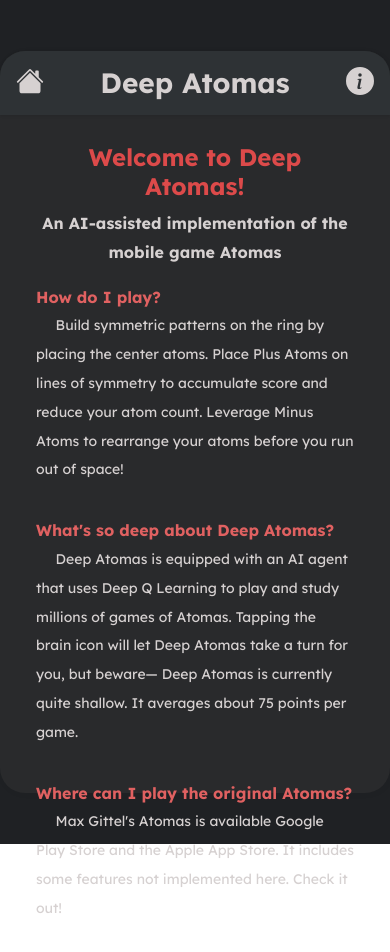
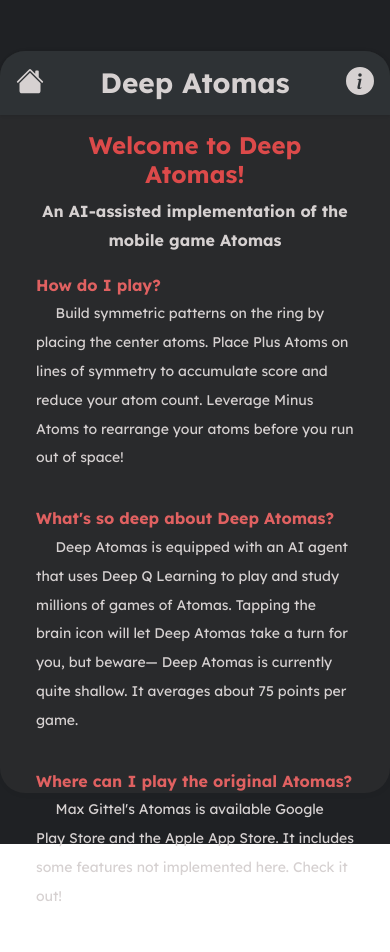
Before and after one commit to BenWonderlin/atomas_drl, a React (Create React App) app in the folder frontend/: page /info in a window 390 px wide. Shown: the top 952 px of the page. Built offline with nearby package versions, Linux system fonts and the light colour scheme.

Commit message:
info page adjustments for mobile

```diff
--- a/frontend/src/App.css
+++ b/frontend/src/App.css
@@ -101,11 +101,25 @@
 
   justify-content: center;
   align-items: center;
-  padding: 20px 20px 20px 20px;
+  padding: 8px 20px 20px 20px;
+  overflow-y: scroll;
 
-  overflow-y: auto;
-  scrollbar-width: 100px;
+}
 
+/* width */
+::-webkit-scrollbar {
+  width: 16px;
+}
+
+/* Track */
+::-webkit-scrollbar-track {
+  background: var(--color-darker);
+}
+
+/* Handle */
+::-webkit-scrollbar-thumb {
+  background: var(--color-gray);
+  border-radius: 4px;
 }
 
 
```
